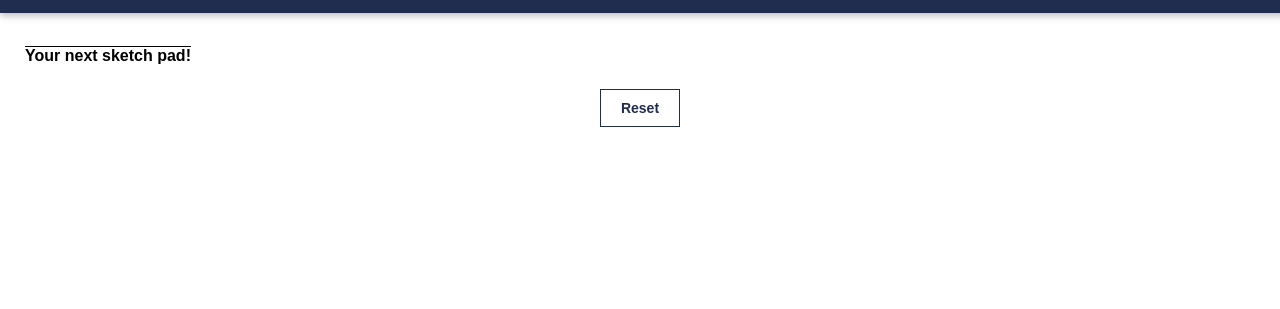
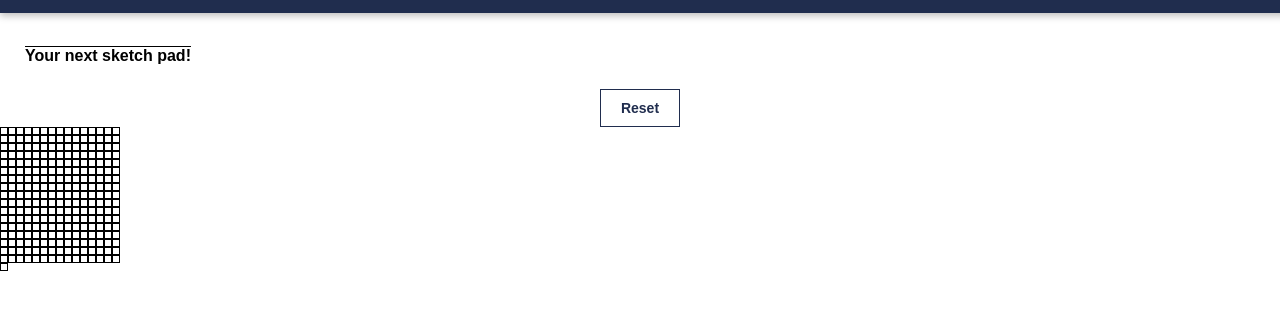
Before and after one commit to bemato/etch-a-sketch, a plain HTML site: page index.html in a window 1280 px wide. Shown: the part 57-366 px from the top of the page. Drawn offline with Linux system fonts and the light colour scheme.

Commit message:
Added grid

```diff
--- a/index.html
+++ b/index.html
@@ -15,6 +15,10 @@
     <div class = 'btnContainer'>
         <button>Reset</button>
     </div>
+
+    <!-- Sketchpad div-->
+    <div class = 'sketchpad'></div>
+
     <script src="scripts.js"></script>
 </body>
 </html>
--- a/scripts.js
+++ b/scripts.js
@@ -0,0 +1,17 @@
+// Create a 16x16 grid
+const sketchpad = document.querySelector('.sketchpad');
+
+let counter = 0;
+for (let i = 0; i < 16; i++){
+    for (let k = 0; k < 16; k++){
+
+        let block = document.createElement('div');
+        block.classList.add('block');
+        sketchpad.appendChild(block);
+        counter++;
+        console.log(counter);
+    }
+}   //finish creating grid
+
+let sketchpadDivs = document.querySelectorAll('.sketchpad div');
+sketchpadDivs.forEach(block => block.addEventListener('hover', ))
--- a/styles.css
+++ b/styles.css
@@ -50,3 +50,15 @@ button:hover{
     justify-content: center;
     box-shadow: 0 3px 7px 0 rgba(0, 0, 0, 0.25);
 }
+
+.sketchpad{
+    background-color: #fff;
+    display: flex;
+    flex-wrap: wrap;
+    max-width: 120px;
+}
+
+.block{
+    border: 1px solid black;
+    padding: 3px;
+}
```
